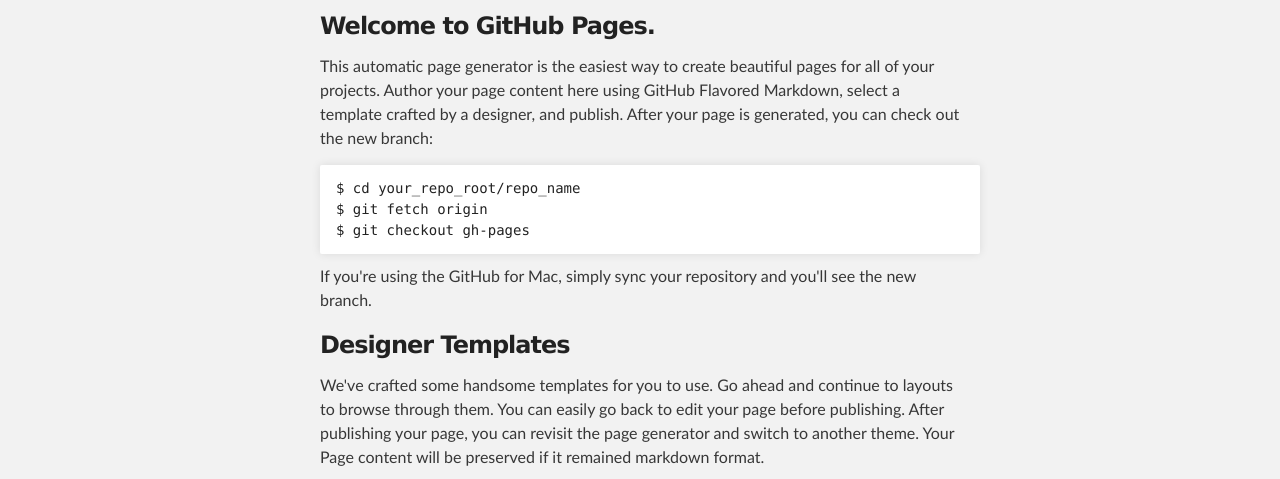
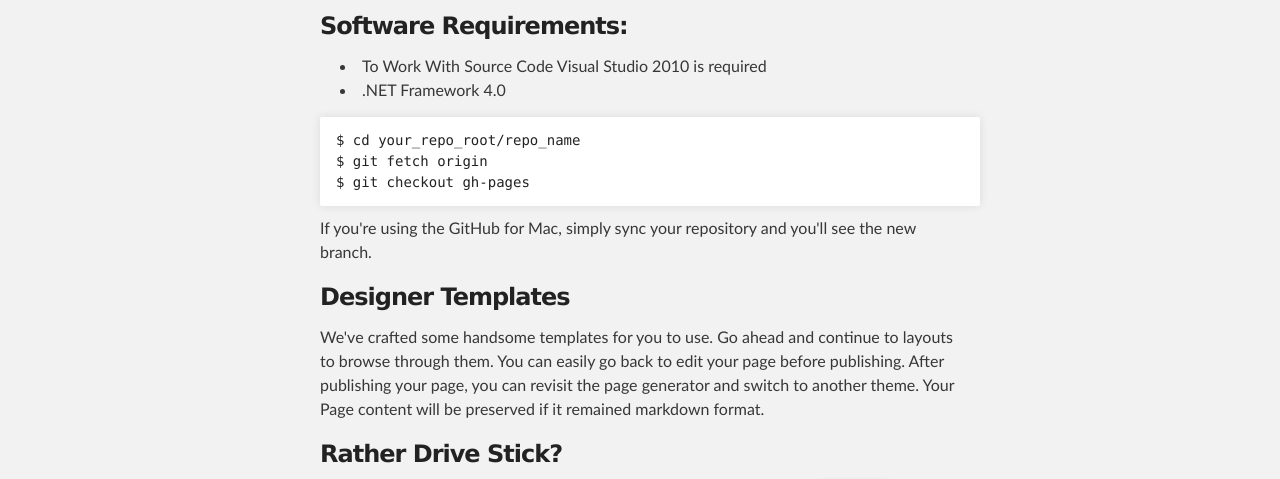
Before and after one commit to ironpython2001/MockServicesServer, a plain HTML site: page index.html in a window 1280 px wide. Shown: the part 252-731 px from the top of the page. Drawn offline with Linux system fonts and the light colour scheme.

```diff
--- a/index.html
+++ b/index.html
@@ -32,11 +32,12 @@
     <div id="main_content_wrap" class="outer">
       <section id="main_content" class="inner">
         <h3>
-<a name="welcome-to-github-pages" class="anchor" href="#welcome-to-github-pages"><span class="octicon octicon-link"></span></a>Welcome to GitHub Pages.</h3>
+<a name="software-requirements" class="anchor" href="#software-requirements"><span class="octicon octicon-link"></span></a>Software Requirements:</h3>
 
-<p>This automatic page generator is the easiest way to create beautiful pages for all of your projects. Author your page content here using GitHub Flavored Markdown, select a template crafted by a designer, and publish. After your page is generated, you can check out the new branch:</p>
-
-<pre><code>$ cd your_repo_root/repo_name
+<ul>
+<li>To Work With Source Code Visual Studio 2010 is required</li>
+<li>.NET Framework 4.0</li>
+</ul><pre><code>$ cd your_repo_root/repo_name
 $ git fetch origin
 $ git checkout gh-pages
 </code></pre>
```
Also changed, not shown: params.json (+1 -1 lines).
